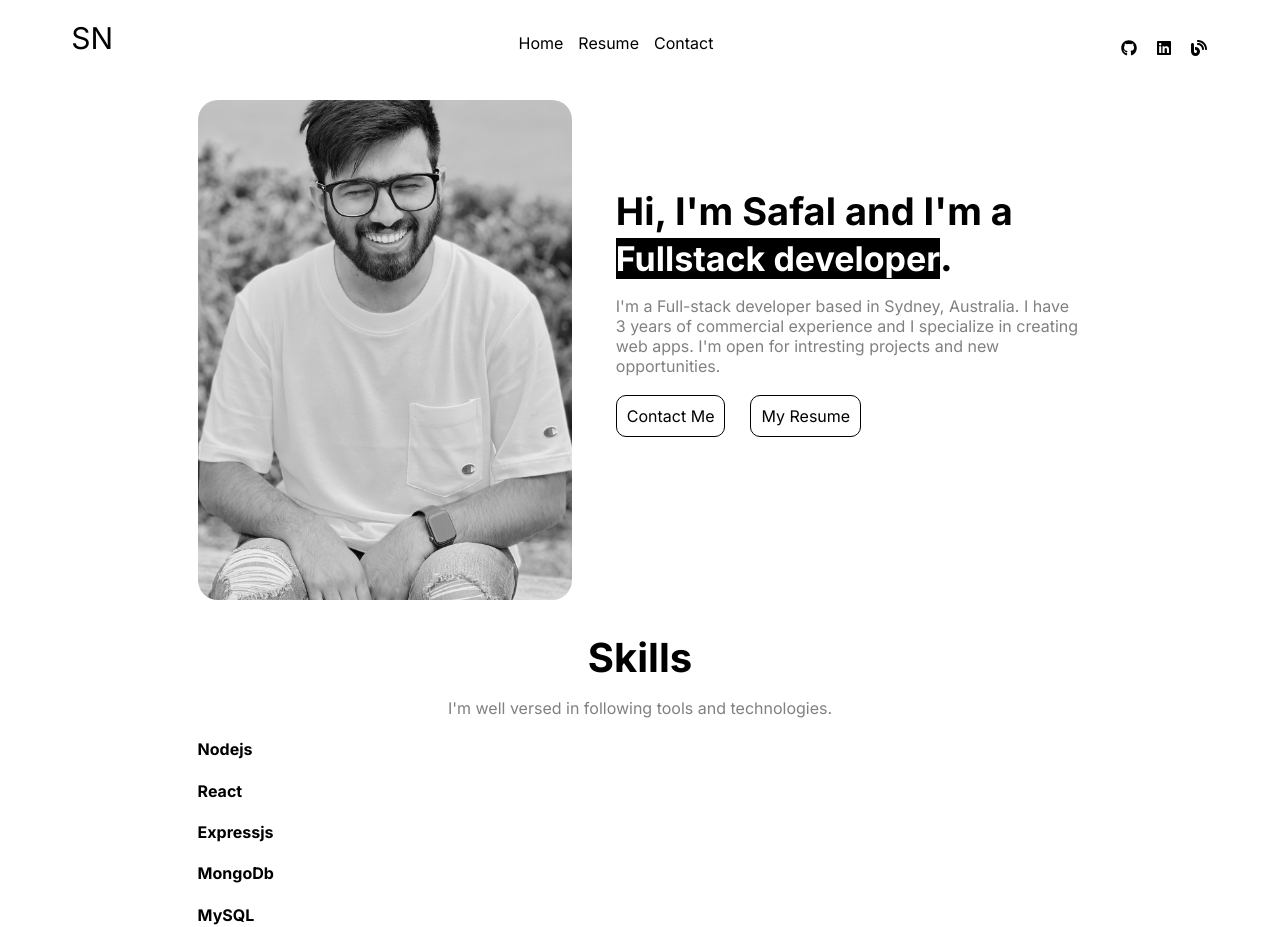
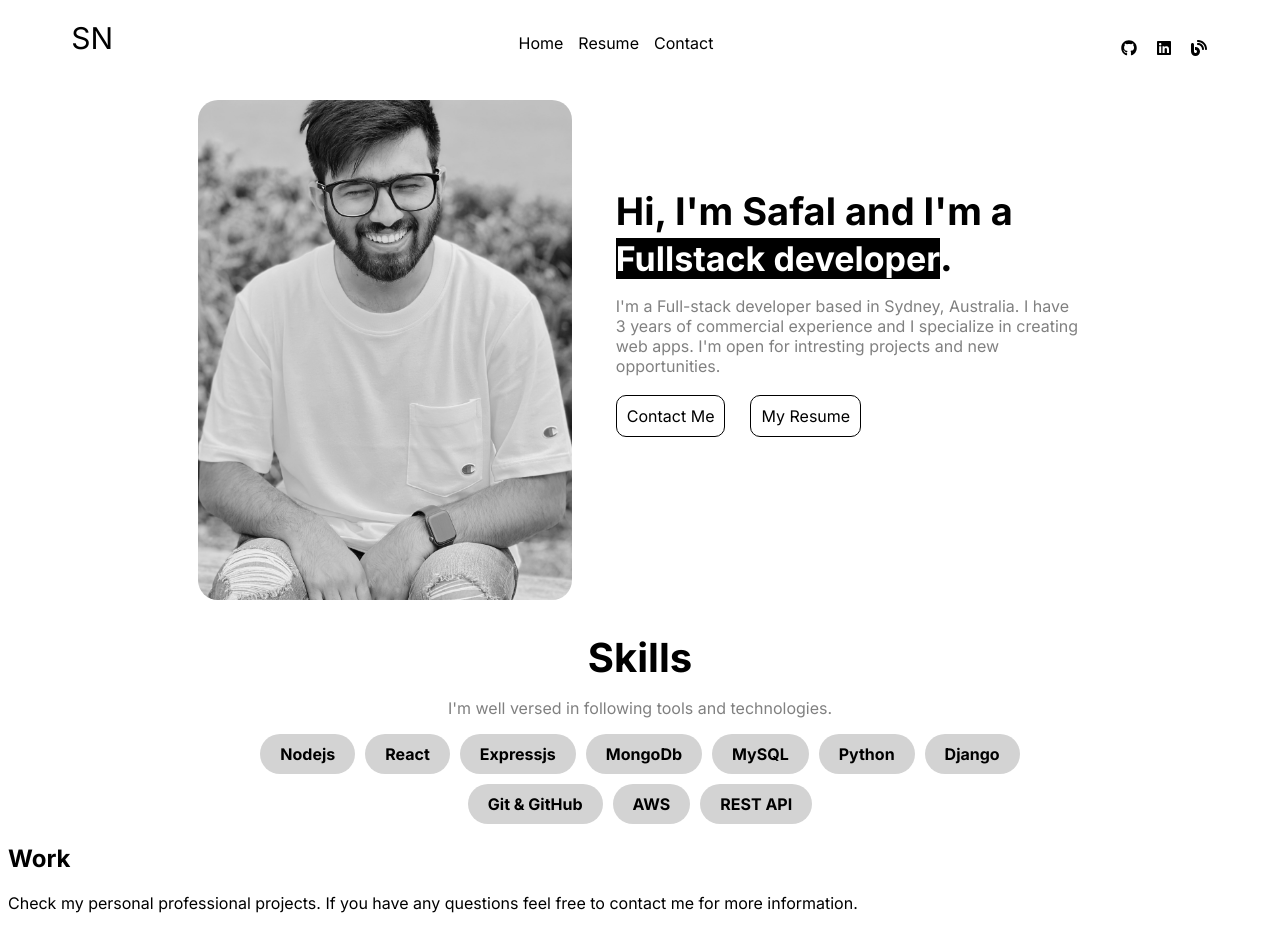
Before and after one commit to safalnpane/portfolio, a Next.js app: page / in a window 1280 px wide. Shown: the top 927 px of the page. Built offline with nearby package versions, Linux system fonts and the light colour scheme.

Commit message:
feat(skill): add skills pill

```diff
--- a/src/app/Skills.jsx
+++ b/src/app/Skills.jsx
@@ -1,5 +1,8 @@
 // Skills.jsx
-import React from "react";
+
+import TechPill from "../components/TechPill";
+
+import styles from "./skill.module.css";
 
 export default function Skills() {
   const mySkills = [
@@ -21,9 +24,9 @@ export default function Skills() {
       <p className="sectionSubtitle">
         I&apos;m well versed in following tools and technologies.
       </p>
-      <div>
+      <div className={styles.skillList}>
         {mySkills.map((skill) => (
-          <h4 key={skill}>{skill}</h4>
+          <TechPill key={skill} name={skill} />
         ))}
       </div>
     </section>
--- /dev/null
+++ b/src/app/skill.module.css
@@ -0,0 +1,8 @@
+/* skill.module.css */
+
+.skillList {
+  display: flex;
+  flex-wrap: wrap;
+  justify-content: center;
+  gap: 10px;
+}
--- /dev/null
+++ b/src/components/TechPill.jsx
@@ -0,0 +1,7 @@
+// TechPill.jsx
+
+import styles from "./techpill.module.css";
+
+export default function TechPill({ name }) {
+  return <h4 className={styles.techpill}>{name}</h4>;
+}
--- /dev/null
+++ b/src/components/techpill.module.css
@@ -0,0 +1,8 @@
+/* techpill.module.css */
+
+.techpill {
+  background-color: lightgray;
+  border-radius: 20px;
+  padding: 10px 20px 10px 20px;
+  margin: 0;
+}
```
